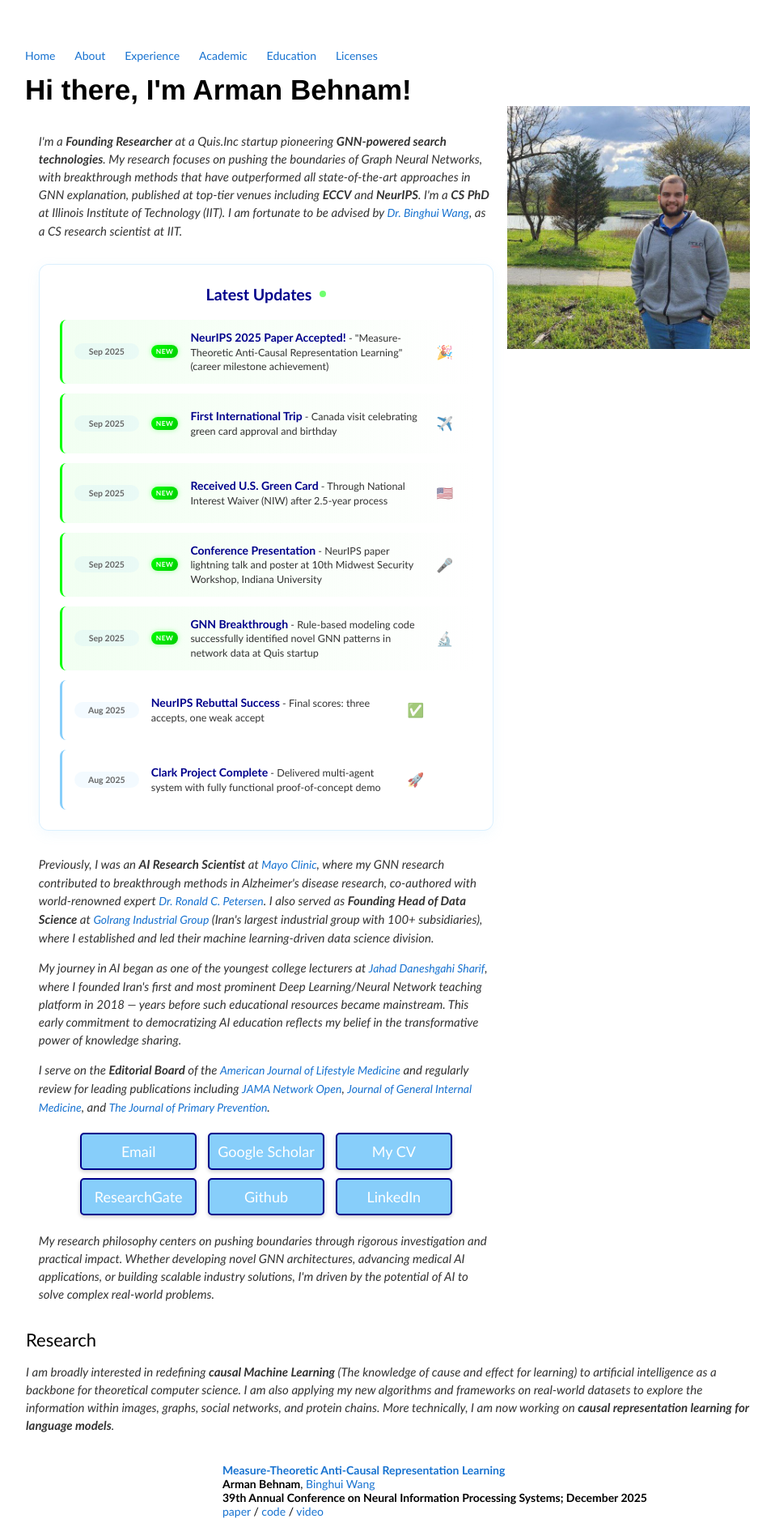
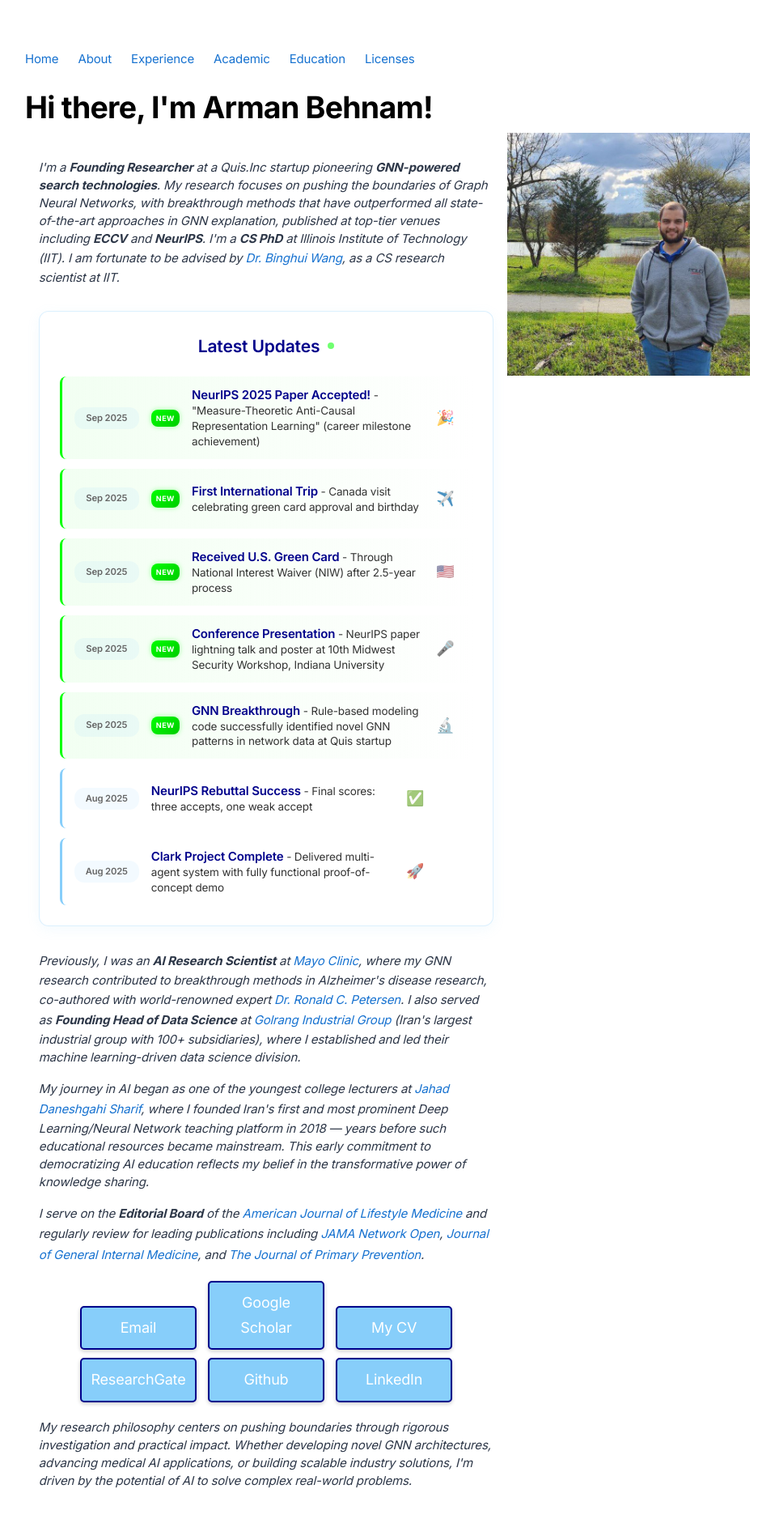
Before and after one commit to ArmanBehnam/ArmanBehnam.github.io, a Jekyll site: the page built from index.html, in a window 1280 px wide. Shown: the top 1881 px of the page at 81% size, without its empty margins (161-1119 px from the left). Built offline with Jekyll 4.4.1, drawn with Linux system fonts in a browser that asks for light colours.

Commit message:
Add dynamic updates section7

```diff
--- a/css/main.css
+++ b/css/main.css
@@ -30,13 +30,17 @@ a:hover {
 
 h1 {
     font-size: 2.5em;
-    font-family: 'Helvetica', 'Arial', 'Sans-Serif';
+    font-family: 'Inter', -apple-system, BlinkMacSystemFont, 'Segoe UI', sans-serif;
+    font-weight: 700;
+    letter-spacing: -0.02em;
 }
 
 p {
     font-size: 1.2em;
-    line-height: 1.4em;
-    color: #333;
+    line-height: 1.6em;
+    color: #2d3748;
+    font-weight: 400;
+    letter-spacing: -0.01em;
 }
 
 footer {
--- a/stylesheet.css
+++ b/stylesheet.css
@@ -1,3 +1,4 @@
+@import url('https://fonts.googleapis.com/css2?family=Inter:wght@300;400;500;600;700&display=swap');
 /* latin-ext */
 @font-face {
   font-family: 'Lato';
@@ -80,29 +81,48 @@ th,
 tr,
 p,
 a {
-  font-family: 'Lato', Verdana, Helvetica, sans-serif;
-  font-size: 14px
+  font-family: 'Inter', 'Lato', -apple-system, BlinkMacSystemFont, 'Segoe UI', sans-serif;
+  font-size: 15px;
+  line-height: 1.7;
+  font-weight: 400;
+  letter-spacing: -0.01em;
 }
 
+p {
+  font-size: 15px;
+  line-height: 1.7;
+  color: #2d3748;
+  font-weight: 400;
+  letter-spacing: -0.01em;
+}
+
+/* Update strong/bold styling */
 strong {
-  font-family: 'Lato', Verdana, Helvetica, sans-serif;
-  font-size: 14px;
+  font-family: 'Inter', 'Lato', -apple-system, BlinkMacSystemFont, sans-serif;
+  font-size: 15px;
+  font-weight: 600;
+  color: #1a202c;
 }
 
 heading {
-  font-family: 'Lato', Verdana, Helvetica, sans-serif;
-  font-size: 22px;
+  font-family: 'Inter', 'Lato', -apple-system, BlinkMacSystemFont, sans-serif;
+  font-size: 24px;
+  font-weight: 700;
+  letter-spacing: -0.02em;
+}
+
+name {
+  font-family: 'Inter', 'Lato', -apple-system, BlinkMacSystemFont, sans-serif;
+  font-size: 34px;
+  font-weight: 700;
+  letter-spacing: -0.03em;
 }
 
 papertitle {
-  font-family: 'Lato', Verdana, Helvetica, sans-serif;
-  font-size: 14px;
-  font-weight: 700
-}
-
-name {
-  font-family: 'Lato', Verdana, Helvetica, sans-serif;
-  font-size: 32px;
+  font-family: 'Inter', 'Lato', -apple-system, BlinkMacSystemFont, sans-serif;
+  font-size: 15px;
+  font-weight: 600;
+  letter-spacing: -0.01em;
 }
 
 .one {
```
